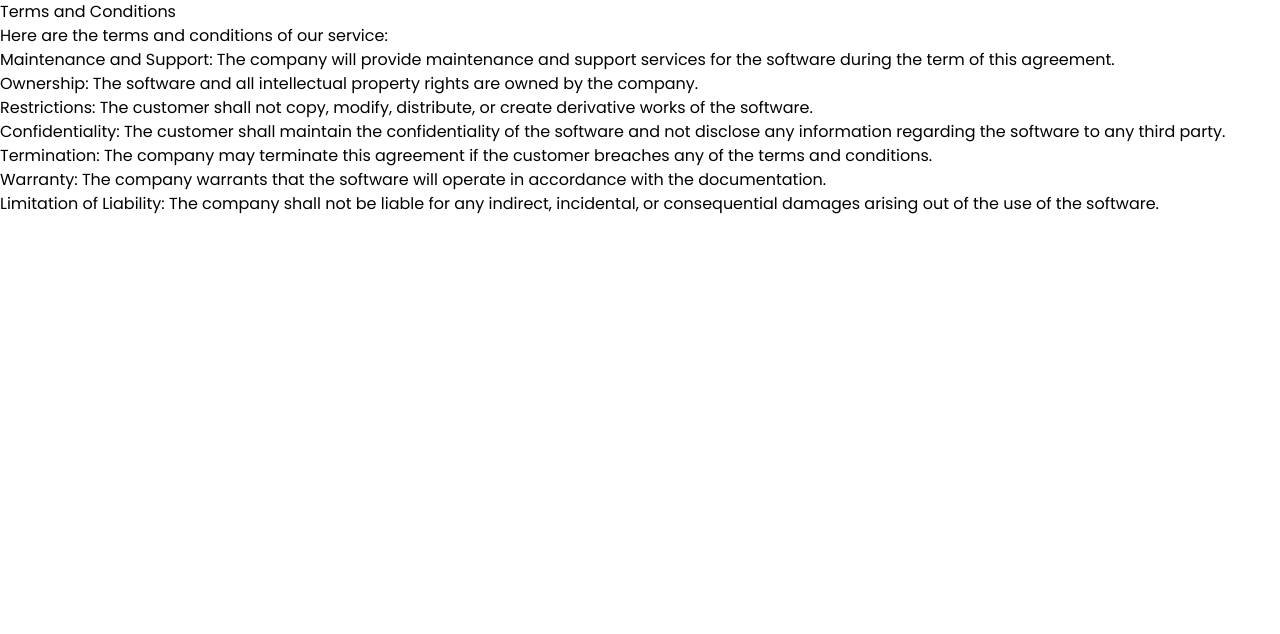
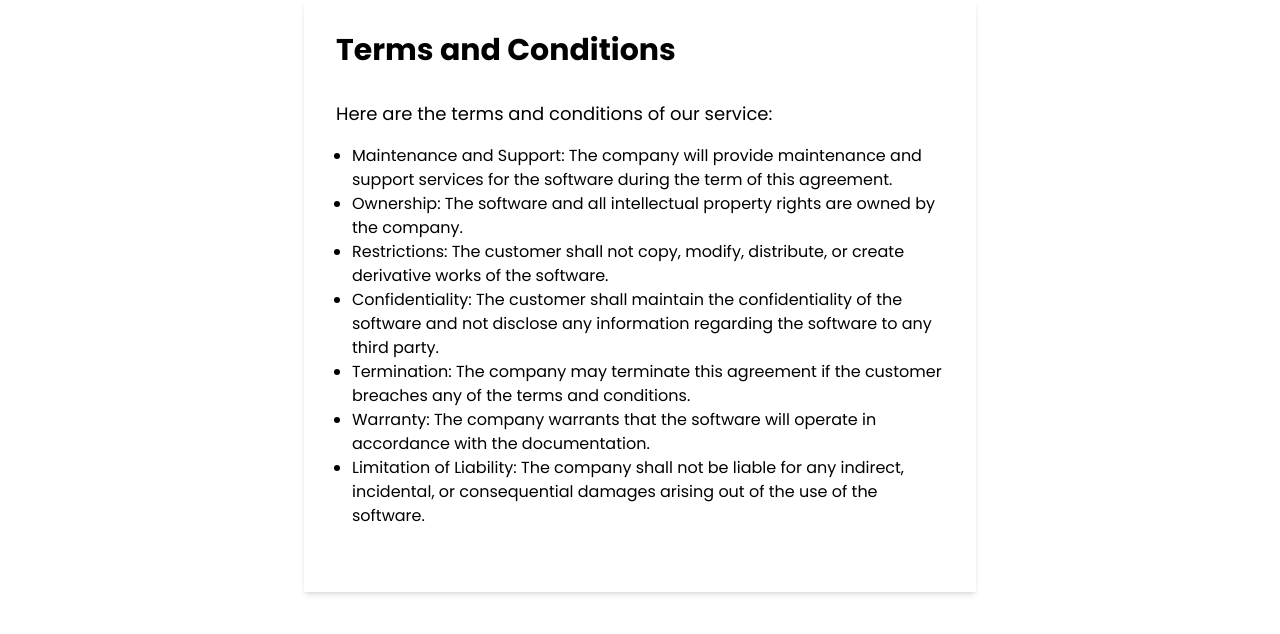
Before and after one commit to Cessation-Code/essentialerp-frontend, a Next.js app: page /terms-and-conditions in a window 1280 px wide. Shown: the top 634 px of the page. Built offline with nearby package versions, Linux system fonts and the light colour scheme.

Commit message:
terms and conditions setup

```diff
--- a/pages/terms-and-conditions.js
+++ b/pages/terms-and-conditions.js
@@ -1,11 +1,17 @@
    import React from 'react';
+
+   /**
+    * Returns a div containing the terms and conditions of the service.
+    *
+    * @return {JSX.Element} A div containing the terms and conditions.
+    */
 
    const Terms = () => {
      return (
-       <div className='w-full h-full'>
-         <h1>Terms and Conditions</h1>
-         <p>Here are the terms and conditions of our service:</p>
-         <ul>
+      <div className="bg-white shadow-md p-8 max-w-2xl mx-auto">
+      <h1 className="text-3xl font-bold mb-8">Terms and Conditions</h1>
+      <p className="text-lg mb-4">Here are the terms and conditions of our service:</p>
+      <ul className="list-disc pl-4 mb-8">
         <li>Maintenance and Support: The company will provide maintenance and support services for the software during the term of this agreement.</li>
         <li>Ownership: The software and all intellectual property rights are owned by the company.</li>
         <li>Restrictions: The customer shall not copy, modify, distribute, or create derivative works of the software.</li>
@@ -15,6 +21,7 @@
         <li>Limitation of Liability: The company shall not be liable for any indirect, incidental, or consequential damages arising out of the use of the software.</li>
       </ul>
     </div>
+
      );
    };
 
```
Lines whose indentation alone changed are shown as unchanged.
